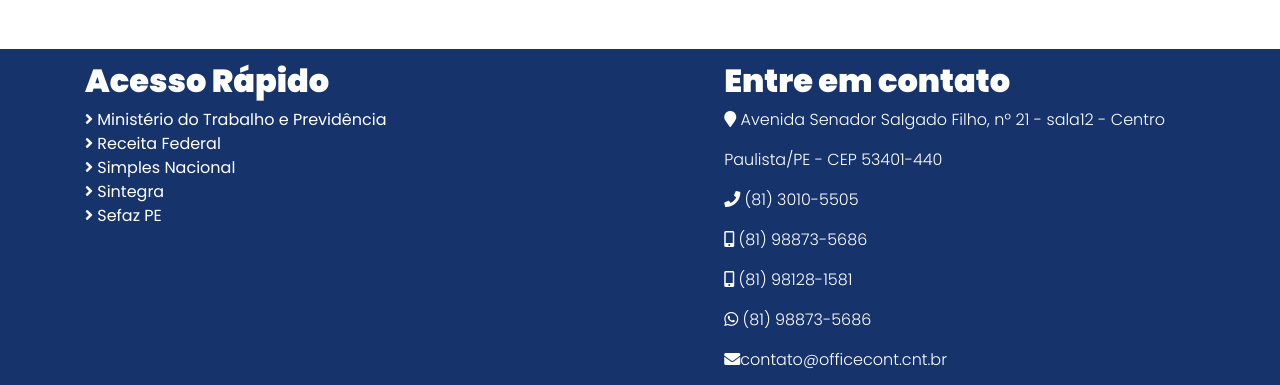
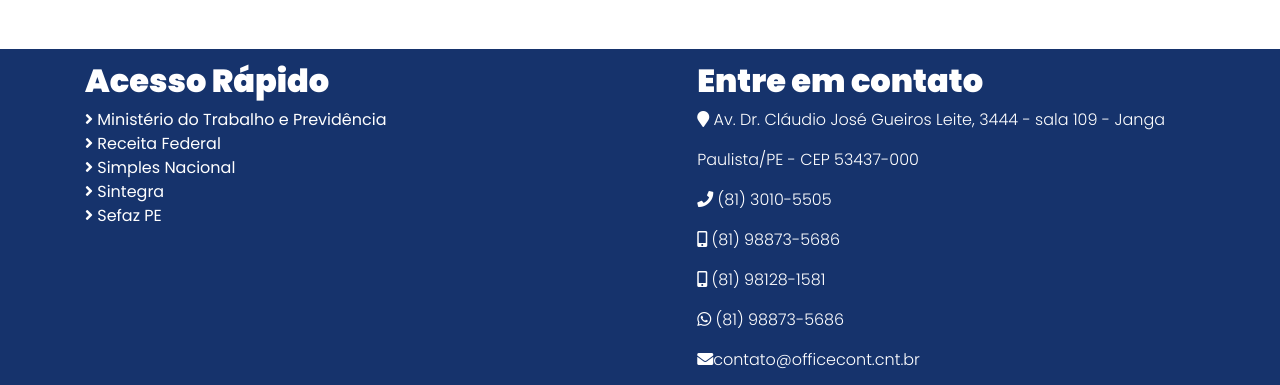
Before and after one commit to ojuara-B/OfficeSite, a plain HTML site: page index.html in a window 1280 px wide. Shown: the part 6034-6419 px from the top of the page. Drawn offline with nearby package versions, Linux system fonts and the light colour scheme.

Commit message:
Atualização do End

```diff
--- a/index.html
+++ b/index.html
@@ -560,8 +560,8 @@
 
                     <div class="col-lg-auto col-md-1">
                         <h2 class="footer">Entre em contato</h2>
-                        <p class="links-listas"><i class="fa fa-map-marker icon-acesso" style="color: #ffff"></i> Avenida Senador Salgado Filho, nº 21 - sala12 - Centro</p>
-                        <p class="links-listas">Paulista/PE - CEP 53401-440</p>
+                        <p class="links-listas"><i class="fa fa-map-marker icon-acesso" style="color: #ffff"></i> Av. Dr. Cláudio José Gueiros Leite, 3444 - sala 109 - Janga</p>
+                        <p class="links-listas">Paulista/PE - CEP 53437-000</p>
                         <p class="links-listas"><i class="fa fa-phone icon-acesso"style="color: #ffff"></i> (81) 3010-5505</p>
                         <p class="links-listas"><i class="fas fa-mobile-alt icon-acesso" style="color: #ffff"></i> (81) 98873-5686 </p>
                         <p class="links-listas"><i class="fas fa-mobile-alt icon-acesso" style="color: #ffff"></i> (81) 98128-1581 </p>
```
